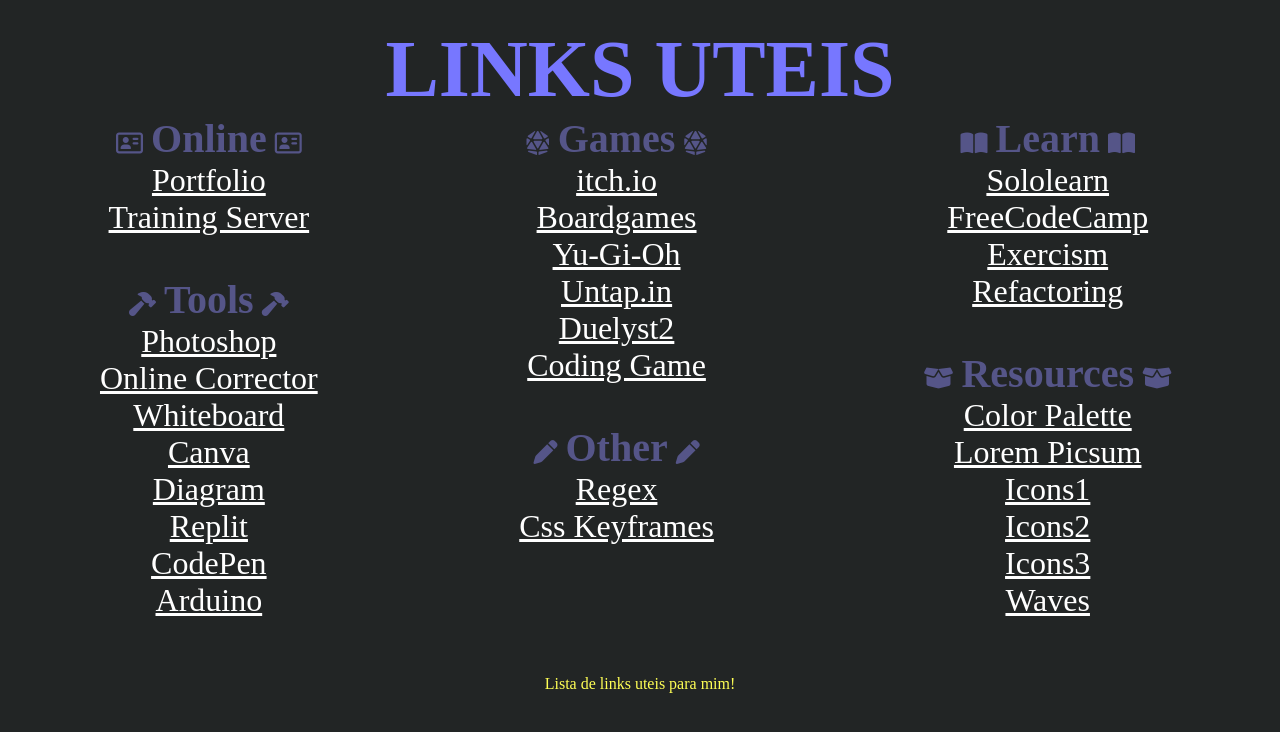
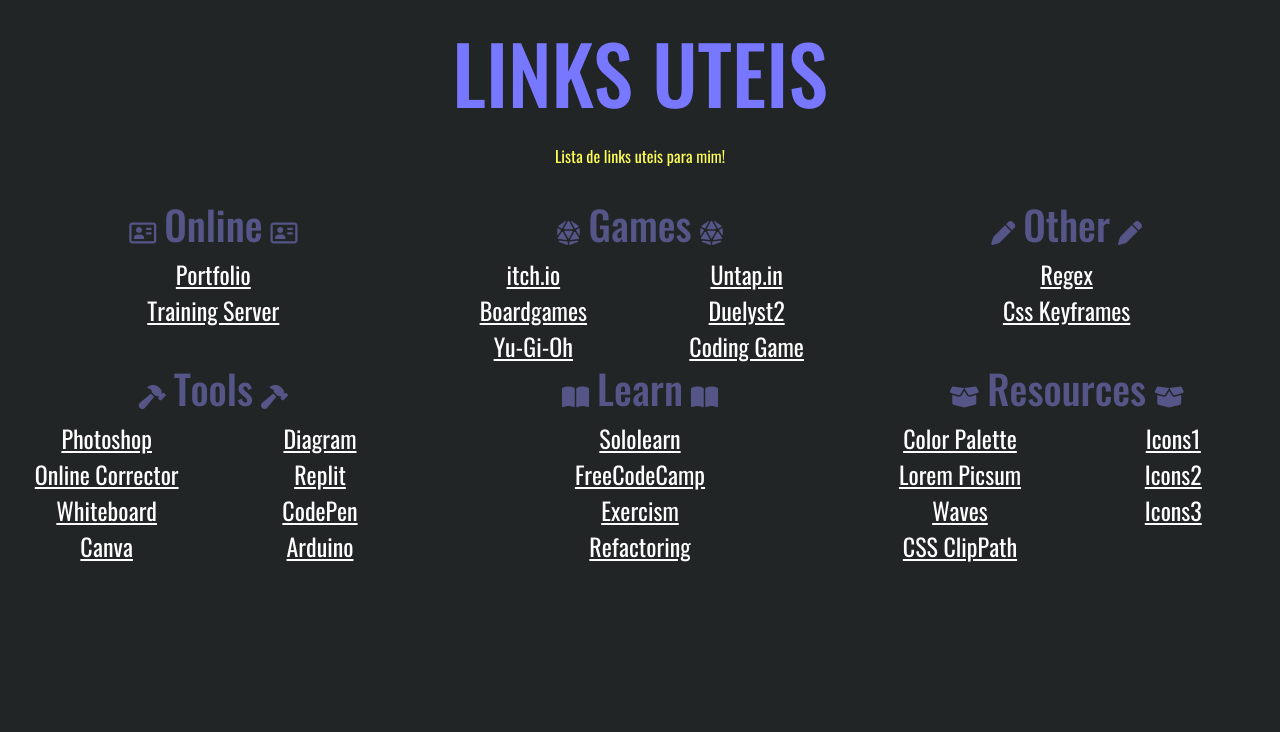
Before and after one commit to henrique11varela/LINKS, a plain HTML site: page index.html in a window 1280 px wide. Drawn offline with nearby package versions, Linux system fonts and the light colour scheme.

Commit message:
Bootstrap Remake

```diff
--- a/index.html
+++ b/index.html
@@ -5,66 +5,102 @@
     <meta http-equiv="X-UA-Compatible" content="IE=edge">
     <meta name="viewport" content="width=device-width, initial-scale=1.0">
     <title>LINKS</title>
+    <link href="https://cdn.jsdelivr.net/npm/bootstrap@5.2.1/dist/css/bootstrap.min.css" rel="stylesheet"
+    integrity="sha384-iYQeCzEYFbKjA/T2uDLTpkwGzCiq6soy8tYaI1GyVh/UjpbCx/TYkiZhlZB6+fzT" crossorigin="anonymous">
     <link rel="stylesheet" href="style.css">
     <script src="https://kit.fontawesome.com/1a4aca6b7d.js" crossorigin="anonymous"></script>
 </head>
 
 <body>
     <h1>LINKS UTEIS</h1>
-    <div class="grid">
-        <div class="block">
+    <p>Lista de links uteis para mim!</p>
+    <div class="container-fluid">
+        <div class="row">
+            <div class="col-md-4 col-sm-6 column">
                 <h3><i class="fa-regular fa-address-card"></i>Online<i class="fa-regular fa-address-card"></i></h3>
+                <div class="row center">
+                    <div class="col-md-6 column">
                         <a href="https://henrique11varela.github.io/">Portfolio</a>
                         <a href="https://trainingserver.atec.pt/TrainingServer/">Training Server</a>
                     </div>
+                </div>
+            </div>
 
-        <div class="block">
+            <div class="col-md-4 col-sm-6 column">
+                <h3><i class="fa-solid fa-dice-d20"></i>Games<i class="fa-solid fa-dice-d20"></i></h3>
+                <div class="row">
+                    <div class="col-md-6 column">
+                        <a href="https://itch.io/">itch.io</a>
+                        <a href="https://en.boardgamearena.com/welcome">Boardgames</a>
+                        <a href="https://duelingnexus.com/">Yu-Gi-Oh</a>
+                    </div>
+                    <div class="col-md-6 column">
+                        <a href="https://untap.in/">Untap.in</a>
+                        <a href="https://alpha.duelyst2.com/">Duelyst2</a>
+                        <a href="https://www.codingame.com/start">Coding Game</a>
+                    </div>
+                </div>
+            </div>
+
+            <div class="col-md-4 col-sm-6 column">
+                <h3><i class="fa-solid fa-pen"></i>Other<i class="fa-solid fa-pen"></i></h3>
+                <div class="row center">
+                    <div class="col-md-6 column">
+                        <a href="https://regexr.com/">Regex</a>
+                        <a href="https://keyframes.app/">Css Keyframes</a>
+                    </div>
+                </div>
+            </div>
+
+            <div class="col-md-4 col-sm-6 column">
                 <h3><i class="fa-solid fa-hammer"></i>Tools<i class="fa-solid fa-hammer"></i></h3>
+                <div class="row">
+                    <div class="col-md-6 column">
                         <a href="https://www.photopea.com/">Photoshop</a>
                         <a href="https://www.onlinecorrection.com/">Online Corrector</a>
                         <a href="https://webwhiteboard.com/">Whiteboard</a>
                         <a href="https://www.canva.com/">Canva</a>
+                    </div>
+                    <div class="col-md-6 column">
                         <a href="https://app.diagrams.net/">Diagram</a>
                         <a href="https://replit.com/">Replit</a>
                         <a href="https://codepen.io/">CodePen</a>
                         <a href="https://wokwi.com/">Arduino</a>
                     </div>
-
-        <div class="block">
-            <h3><i class="fa-solid fa-dice-d20"></i>Games<i class="fa-solid fa-dice-d20"></i></h3>
-            <a href="https://itch.io/">itch.io</a>
-            <a href="https://en.boardgamearena.com/welcome">Boardgames</a>
-            <a href="https://duelingnexus.com/">Yu-Gi-Oh</a>
-            <a href="https://untap.in/">Untap.in</a>
-            <a href="https://alpha.duelyst2.com/">Duelyst2</a>
-            <a href="https://www.codingame.com/start">Coding Game</a>
+                </div>
             </div>
 
-        <div class="block">
-            <h3><i class="fa-solid fa-pen"></i>Other<i class="fa-solid fa-pen"></i></h3>
-            <a href="https://regexr.com/">Regex</a>
-            <a href="https://keyframes.app/">Css Keyframes</a>
-        </div>
-
-        <div class="block">
+            <div class="col-md-4 col-sm-6 column">
                 <h3><i class="fa-solid fa-book-open"></i>Learn<i class="fa-solid fa-book-open"></i></h3>
+                <div class="row center">
+                    <div class="col-md-6 column">
                         <a href="https://www.sololearn.com/">Sololearn</a>
                         <a href="https://www.freecodecamp.org/">FreeCodeCamp</a>
                         <a href="https://exercism.org/">Exercism</a>
                         <a href="https://refactoring.guru/refactoring/catalog">Refactoring</a>
                     </div>
+                </div>
+            </div>
 
-        <div class="block">
+            <div class="col-md-4 col-sm-6 column">
                 <h3><i class="fa-solid fa-box-open"></i>Resources<i class="fa-solid fa-box-open"></i></h3>
+                <div class="row">
+                    <div class="col-md-6 column">
                         <a href="https://lospec.com/palette-list">Color Palette</a>
                         <a href="https://picsum.photos/">Lorem Picsum</a>
+                        <a href="https://getwaves.io/">Waves</a>
+                        <a href="https://bennettfeely.com/clippy/">CSS ClipPath</a>
+                    </div>
+                    <div class="col-md-6 column">
                         <a href="https://css.gg/">Icons1</a>
                         <a href="https://www.streamlinehq.com/">Icons2</a>
                         <a href="https://fontawesome.com/">Icons3</a>
-            <a href="https://getwaves.io/">Waves</a>
                     </div>
                 </div>
-    <p>Lista de links uteis para mim!</p>
+            </div>
+        </div>
+    </div>
+
 
 </body>
 
--- a/style.css
+++ b/style.css
@@ -1,30 +1,22 @@
+@font-face {
+    font-family: Oswald;
+    src: url(font/Oswald-VariableFont_wght.ttf);
+  }
+
 *{
     margin: 0;
     padding: 0;
+    text-align: center;
+    font-family: Oswald;
 }
 
 body {
     background-color: #222525;
-    text-align: center;
-}
-
-.grid {
-    display: flex;
-    flex-direction: column;
-    flex-wrap: wrap;
-    align-items: stretch;
-
-}
-
-.block {
-    display: flex;
-    flex-direction: column;
-    margin-bottom: 5vh;
 }
 
 h1 {
     color: #77f;
-    font-size: 7vh;
+    font-size: 10vh;
     padding-top: 3vh;
 }
 
@@ -35,17 +27,18 @@
 
 a {
     color: #fff;
-    font-size: 4vh;
+    font-size: 3vh;
 }
 
 a:hover {
-    color:#77f
+    color:#77f;
+    box-shadow: inset 0 0 1vh #77f;
 }
 
 p {
     padding-top: 2vh;
     padding-bottom: 2vh;
-    color: ff5;
+    color: #ff5;
 }
 
 i {
@@ -55,12 +48,11 @@
     margin-left: 1vh;
 }
 
-@media screen and (min-width: 600px) {
-    .grid {
-        max-height: 80vh;
-    }
+.center {
+    justify-content: center;
+}
 
-    h1 {
-        font-size: 10vh;
-    }
+.column {
+    display: flex;
+    flex-direction: column;
 }
```
Also changed, not shown: font/Oswald-VariableFont_wght.ttf (added). Lines whose indentation alone changed are shown as unchanged.
